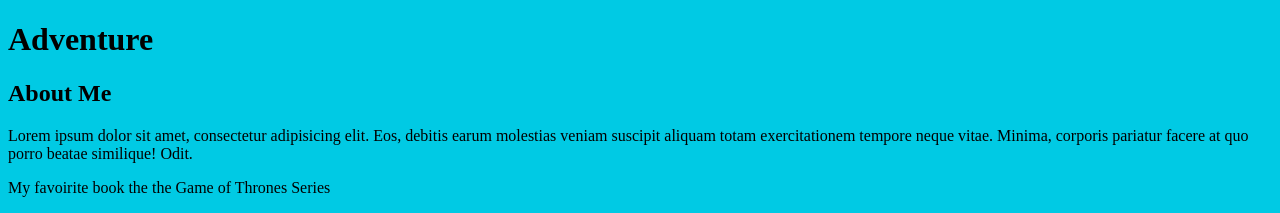
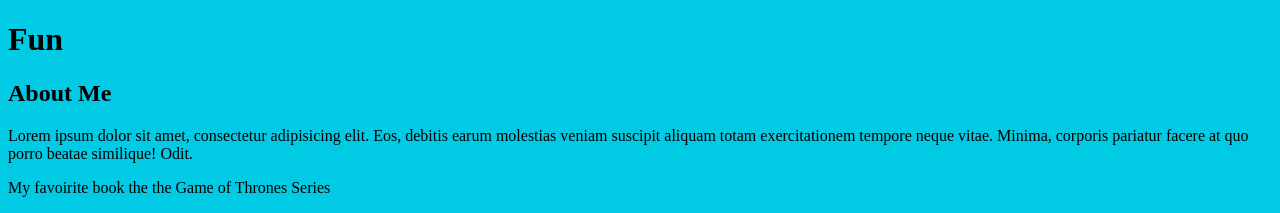
Before and after one commit to TonyStark-IronMan/Web-Project, a plain HTML site: page index.html in a window 1280 px wide. Shown: the top 213 px of the page. Drawn offline with Linux system fonts and the light colour scheme; files that its build step writes are made by us from their sources; files whose address does not match are found by name.

Commit message:
Change heading on master

```diff
--- a/index.html
+++ b/index.html
@@ -10,7 +10,7 @@
 <body>
 
     <header>
-        <h1>Adventure</h1>
+        <h1>Fun</h1>
     </header>
 
     <div class="container">
```
